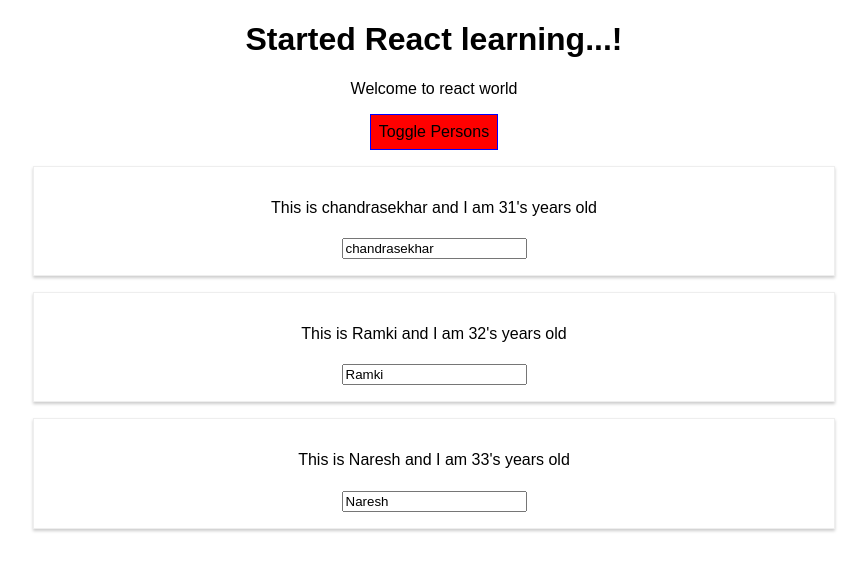
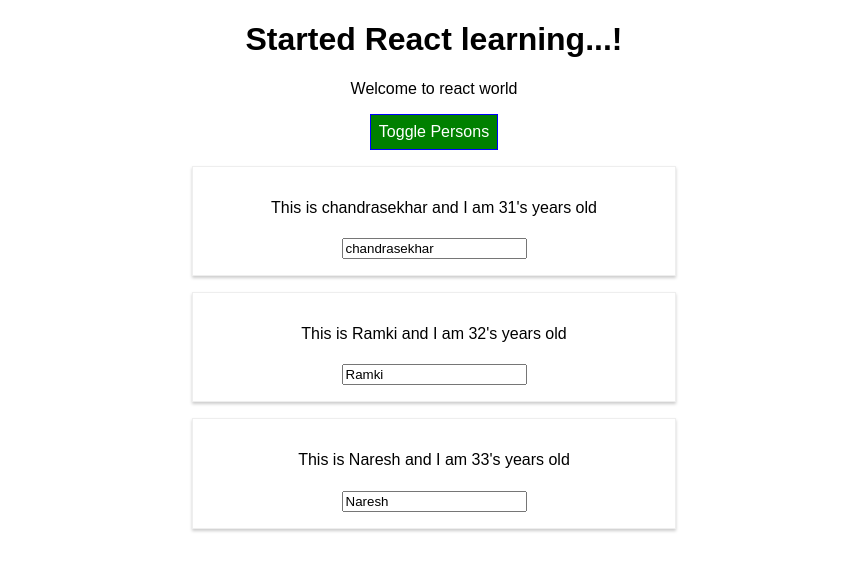
Before and after one commit to sekhar1245/React-Workouts, a React (Create React App) app in the folder react_practice/: page / in a window 1280 px wide. Both pictures are taken after a click on the button "Toggle Persons". Shown: the top 570 px of the page, without its empty margins (206-1073 px from the left). Built offline with nearby package versions, Linux system fonts and the light colour scheme.

Commit message:
working with StyledButoon from styled-components

```diff
--- a/react_practice/package.json
+++ b/react_practice/package.json
@@ -6,7 +6,8 @@
     "radium": "^0.26.0",
     "react": "^16.13.1",
     "react-dom": "^16.13.1",
-    "react-scripts": "1.1.5"
+    "react-scripts": "1.1.5",
+    "styled-components": "^5.1.0"
   },
   "scripts": {
     "start": "react-scripts start",
--- a/react_practice/src/App.js
+++ b/react_practice/src/App.js
@@ -1,8 +1,24 @@
 import React, { Component } from 'react';
 import './App.css';
-import Radium, {StyleRoot} from 'radium';
 import Person from './Person/Person.js';
+import styled from 'styled-components';
 
+
+const StyledButton = styled.button`
+
+      background-color:green;
+      font:inherit;
+      color:white;
+      border:1px solid blue;
+      padding:8px;
+      cursor:pointer;
+
+      &:hover{
+        background-color:lightgreen;
+        color:black
+      }
+
+`;
 
 class App extends Component {
   state = {
@@ -91,17 +107,7 @@
   }
   render() {
 
-    const styles= {
-      backgroundColor:'green',
-      font:'inherit',
-      border:'1px solid blue',
-      padding:'8px',
-      cursor:'pointer',
-      ':hover':{
-        backgroundColor:'lightgreen',
-        color:'white'
-      }
-      };
+
 
 
       let persons =null;
@@ -125,13 +131,7 @@
 
         )
 
-          styles.backgroundColor='red';
 
-          //below syntax will help to change mouse hovering properties on button
-           styles[':hover']={
-            backgroundColor:'salmon',
-            color:'white'
-          };
       }
 
     let classes=[];
@@ -145,21 +145,21 @@
 
 
     return (
-      <StyleRoot>
+
       <div className="App">
         <h1 >Started React learning...!</h1>
        <p className ={classes.join(' ')}> Welcome to react world</p>
-        <button  style ={styles} onClick={() => this.togglePersonHandler()}> Toggle Persons</button>
+        <StyledButton  onClick={() => this.togglePersonHandler()}> Toggle Persons</StyledButton>
 
       {persons}
       </div>
-      </StyleRoot>
+
     );
   }
 }
 
 //Passing App component to Radium function is called higher order component.
-export default Radium(App);
+export default App;
 
 
 
--- a/react_practice/src/Person/Person.js
+++ b/react_practice/src/Person/Person.js
@@ -1,6 +1,18 @@
 import React from 'react';
-import './Person.css';
-import Radium from 'radium';
+//import './Person.css';
+import styled from 'styled-components';
+
+const StyledDiv =   styled.div`
+width: 60%;
+margin: 16px auto;
+box-shadow: 0 2px  3px #ccc;
+border: 1px solid #eee;
+text-align:center;
+padding:16px;
+@media (min-width:500px){
+    width: 450px;
+}
+ `;
 
 const person = (props)=>{
 
@@ -15,15 +27,17 @@
     }
 
    return (
-   <div className ="Person" style={style} onClick={props.click}>
+   //<div className ="Person" style={style} onClick={props.click}>
+
+    <StyledDiv>
        <p> This is {props.name} and I am {props.age}'s years old</p>
         <h4 >{props.children}</h4>
         <input type="text" onChange={props.changed}  value={props.name} />
 
-   </div>
+    </StyledDiv>
     )
 
 
 };
 
-export default Radium(person);
+export default person;
```
Also changed, not shown: 1 other file (tests, documents, lock files or other folders).
